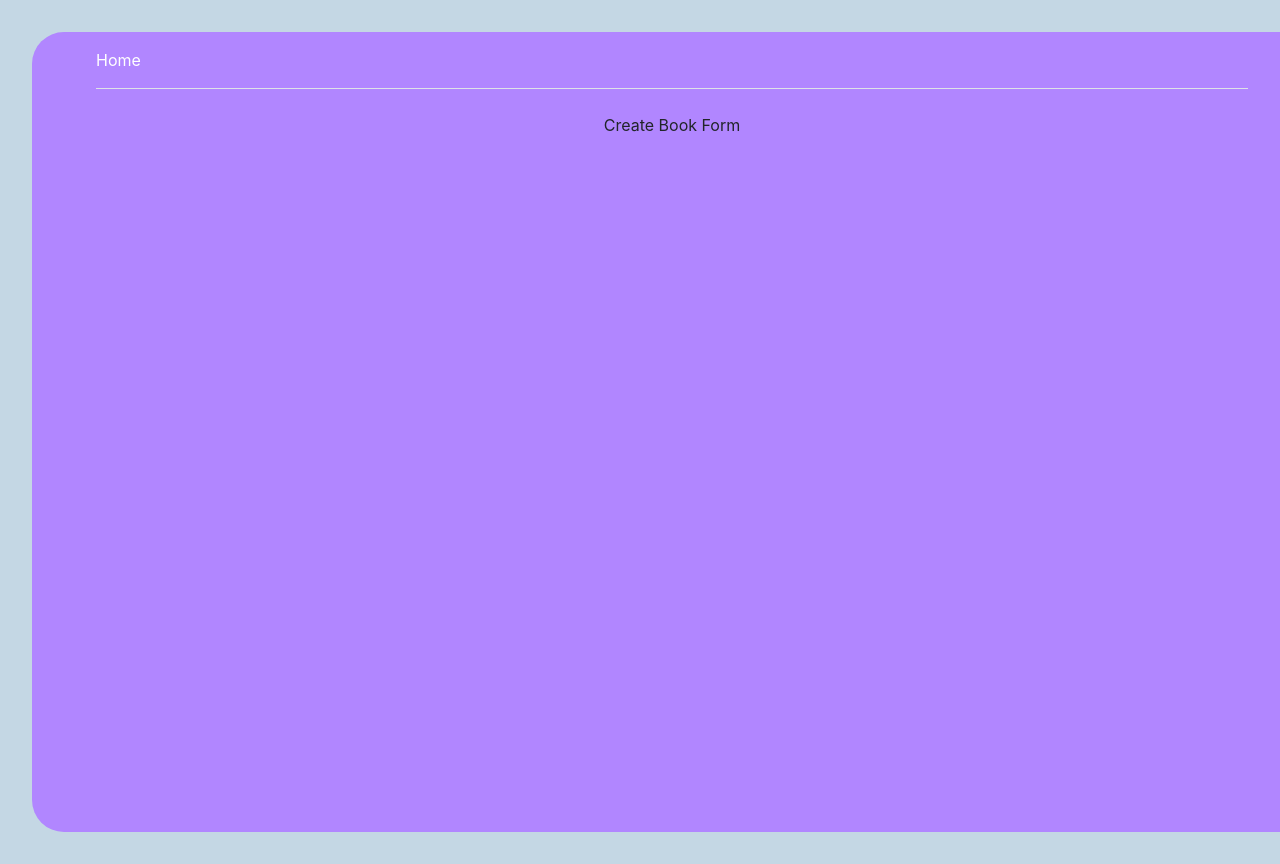
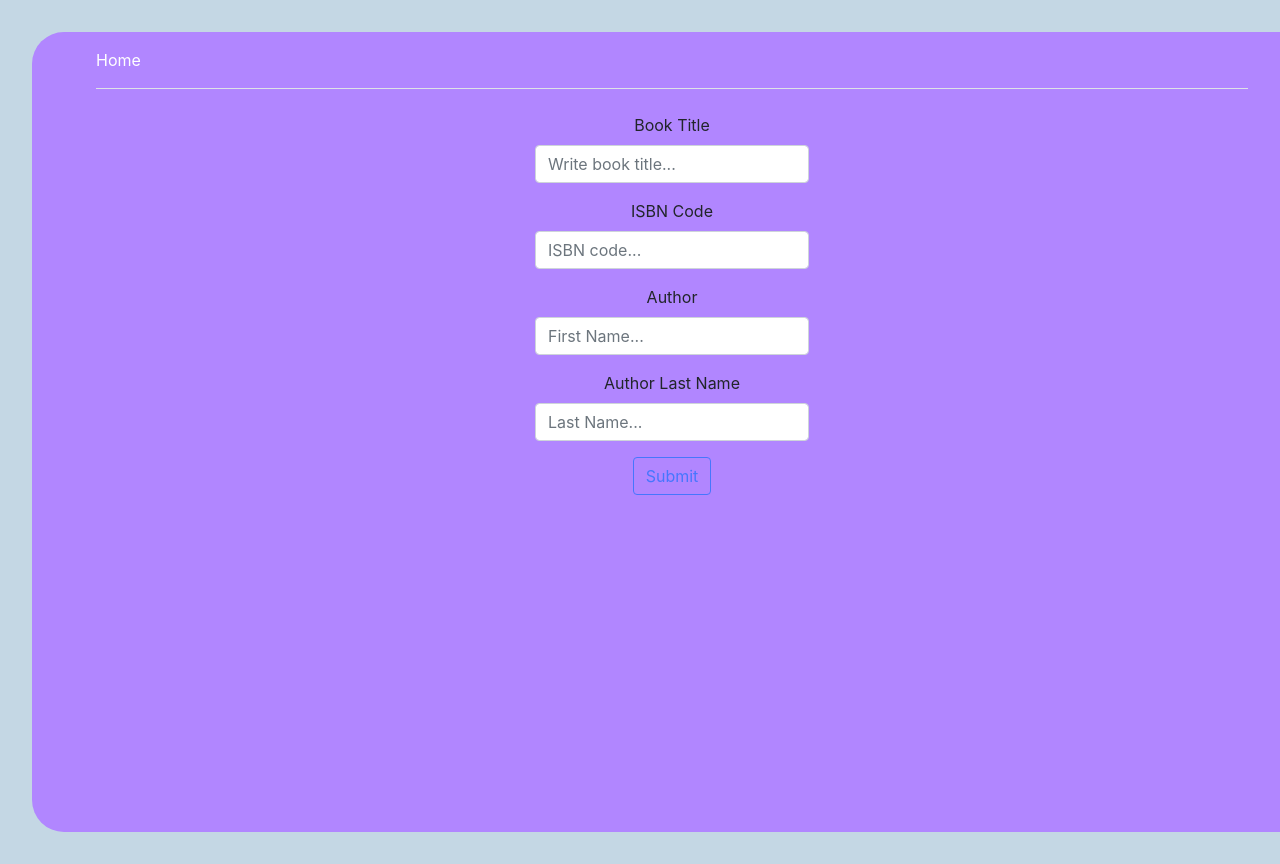
Before and after one commit to xavirepi/full-stack-code-test, a React (Create React App) app in the folder Frontend/: page /book/create in a window 1280 px wide. Shown: the top 864 px of the page. Built offline with nearby package versions, Linux system fonts and the light colour scheme.

Commit message:
add create book form and custom validations, work on api post request

```diff
--- a/Frontend/src/components/Authors/AuthorDetail/AuthorDetail.jsx
+++ b/Frontend/src/components/Authors/AuthorDetail/AuthorDetail.jsx
@@ -46,6 +46,9 @@ const AuthorDetail = () => {
                   ))
                 }
               </>
+              <p>
+                <Link to={`/author/update/${author.id}`}>Update Author</Link>
+              </p>
             </div>
           )
       }
--- a/Frontend/src/components/Books/BookDetail/BookDetail.jsx
+++ b/Frontend/src/components/Books/BookDetail/BookDetail.jsx
@@ -16,7 +16,6 @@ const BookDetail = () => {
       .then(foundBook => setBook(foundBook))
   }, [id]);
 
-
   return (
     <div className="Book Detail">
       <h1>Book Page</h1>
@@ -34,6 +33,9 @@ const BookDetail = () => {
                   {book.author.first_name} {book.author.last_name}
                 </Link>
               </p>
+              <p>
+                <Link to={`/book/update/${book.id}`}>Update Book</Link>
+              </p>
             </div>
           )
       }
--- a/Frontend/src/components/Books/Forms/CreateBook.jsx
+++ b/Frontend/src/components/Books/Forms/CreateBook.jsx
@@ -1,9 +1,167 @@
-import React from 'react';
+import React, { useState } from 'react';
+import { useHistory } from 'react-router-dom';
+import { addBook } from '../../../services/BookService';
+
+const validators = {
+  title: value => {
+    let message
+
+    if (!value) {
+      message = 'Title is required'
+    }
+
+    return message
+  },
+  isbn: value => {
+    let message
+
+    if (!value) {
+      message = 'ISBN is required'
+    } else if (value && value.length < 5) {
+      message = 'Please, provide a valid ISBN code'
+    }
+
+    return message
+  },
+  author_first_name: value => {
+    let message
+
+    if (!value) {
+      message = 'Author name or real nickname is required'
+    }
+    return message
+  },
+  author_last_name: value => {
+    // let message
+
+    // if (!value) {
+    //   message = 'Please reference an author'
+    // }
+
+    // return message
+  },
+}
 
 const CreateBook = () => {
+
+  const [state, setState] = useState({
+    fields: {
+      title: '',
+      isbn: '',
+      author_first_name: '',
+      author_last_name: '',
+    },
+    errors: {
+      title: validators.title(),
+      isbn: validators.isbn(),
+      author_first_name: validators.author_first_name(),
+      author_last_name: validators.author_last_name(),
+    }
+  });
+
+  const [touched, setTouched] = useState({});
+  const { push } = useHistory();
+
+  const isValid = () => {
+    const { errors } = state;
+    return !Object.keys(errors).some(error => errors[error]);
+  }
+
+  const onSubmit = (e) => {
+    const { fields } = state;
+    e.preventDefault();
+
+    if (isValid()) {
+      addBook(fields)
+        .then(createdBook => push(`/book/${createdBook.id}`));
+    }
+  }
+
+  const onChange = (e) => {
+    const { name, value } = e.target;
+
+    console.log(e.target.value);
+
+    setState(prevState => ({
+      fields: {
+        ...prevState.fields,
+        [name]: value,
+      },
+      errors: {
+        ...prevState.errors,
+        [name]: validators[name] && validators[name](value)
+      }
+    }));
+  }
+
+  const onBlur = (e) => {
+    const { name } = e.target;
+
+    setTouched((prevTouched) => ({
+      ...prevTouched,
+      [name]: true
+    }));
+  }
+
+  const onFocus = (e) => {
+    const { name } = e.target;
+
+    setTouched((prevTouched) => ({
+      ...prevTouched,
+      [name]: false
+    }));
+  }
+
+  const { title, isbn, author_first_name, author_last_name } = state.fields;
+  const { errors } = state;
+
   return (
-    <div>
-      Create Book Form
+    <div className="CreateBook mt-4 container d-flex justify-content-center">
+      <form onSubmit={onSubmit} style={{ maxWidth: 500 }}>
+        <div className="mb-3">
+          <label htmlFor="title" className="form-label">Book Title</label>
+          <input
+              className={`form-control ${touched.title && errors.title ? 'is-invalid' : ''}`}
+              type="name" id="title" name="title" autoComplete="off" placeholder="Write book title..."
+              value={title} onChange={onChange} onBlur={onBlur} onFocus={onFocus}
+          />
+          <div className="invalid-feedback">{errors.title}</div>
+        </div>
+
+        <div className="mb-3">
+          <label htmlFor="isbn" className="form-label">ISBN Code</label>
+          <input
+              className={`form-control ${touched.isbn && errors.isbn ? 'is-invalid' : ''}`}
+              type="text" id="isbn" name="isbn" placeholder="ISBN code..."
+              value={isbn} onChange={onChange} onBlur={onBlur} onFocus={onFocus}
+          />
+          <div className="invalid-feedback">{errors.isbn}</div>
+        </div>
+
+        <div className="mb-3">
+          <label htmlFor="author_first_name" className="form-label">Author</label>
+          <input
+              className={`form-control ${touched.author && errors.author_first_name ? 'is-invalid' : ''}`}
+              type="text" id="author_first_name" name="author_first_name" placeholder='First Name...'
+              value={author_first_name} onChange={onChange} onBlur={onBlur} onFocus={onFocus}
+          />
+          <div className="invalid-feedback">{errors.author_first_name}</div>
+        </div>
+
+        <div className="mb-3">
+          <label htmlFor="author_last_name" className="form-label">Author Last Name</label>
+          <input
+              className={`form-control ${touched.author_last_name && errors.author_last_name ? 'is-invalid' : ''}`}
+              type="text" id="author_last_name" name="author_last_name" placeholder='Last Name...'
+              value={author_last_name} onChange={onChange} onBlur={onBlur} onFocus={onFocus}
+          />
+          <div className="invalid-feedback">{errors.author_last_name}</div>
+        </div>
+
+        <button type="submit" className="btn btn-outline-primary" disabled={!isValid()}>
+          Submit
+        </button>
+      </form>
     </div>
   );
 };
```
Lines whose indentation alone changed are shown as unchanged.
